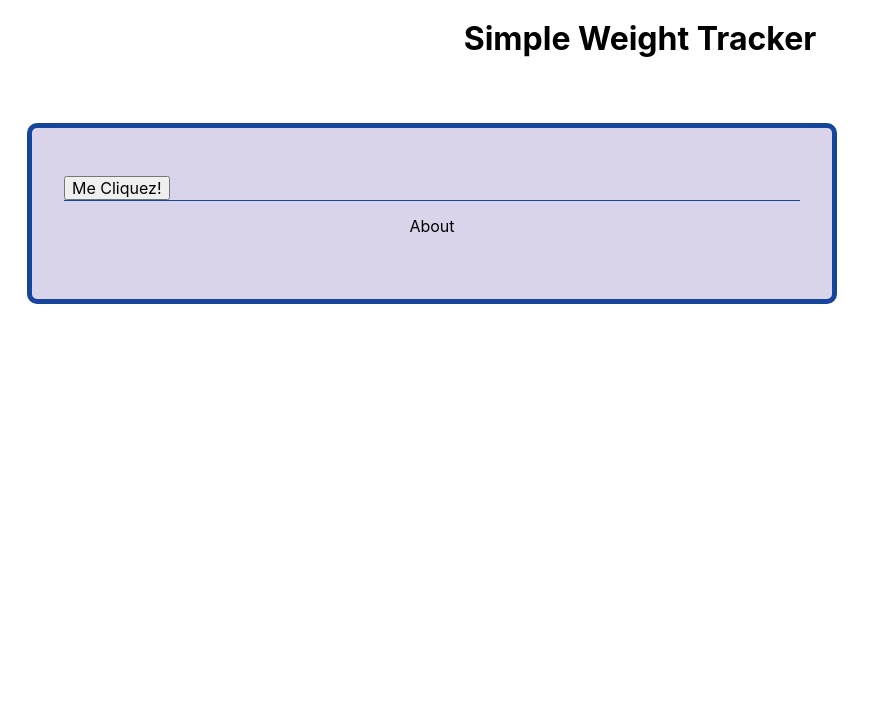
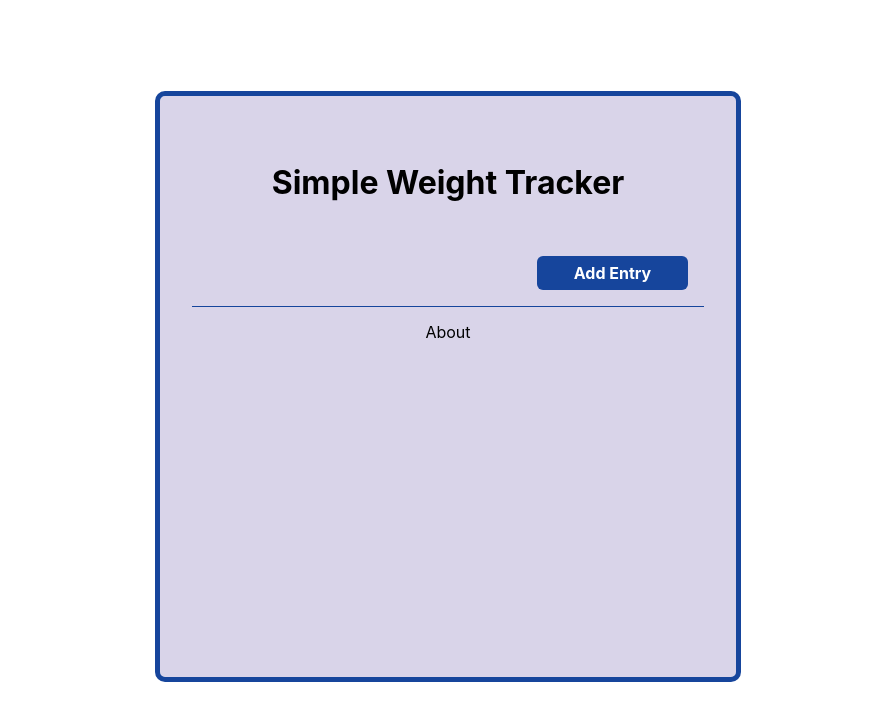
Before and after one commit to aziznal/react_weight_tracker, a React (Create React App) app: page / in a window 1280 px wide. Shown: the top 720 px of the page, without its empty margins (0-873 px from the left). Built offline with nearby package versions, Linux system fonts and the light colour scheme.

Commit message:
Setup simple grid to contain elements. Setup animation for add-weight menu.

```diff
--- a/src/App.js
+++ b/src/App.js
@@ -7,8 +7,6 @@ import './App.scss';
 
 import HomePage from './components/HomePage';
 import AboutPage from './components/AboutPage';
-
-import Header from "./components/Header";
 
 
 const App = () => {
@@ -23,9 +21,6 @@ const App = () => {
   return (
 
     <Router>
-
-      {/* ### */}
-      <Header />
 
       <Route path='/' exact render={() => (
 
--- a/src/App.scss
+++ b/src/App.scss
@@ -113,15 +113,15 @@ html {
 
   display: grid;
 
-  grid-template-columns: 2fr 1fr;
+  grid-template-columns: 3fr 2fr;
 
-  row-gap: 1em;
-  column-gap: 1em;
+  width: 75vw;
 
-  // justify-content: center;
-  // align-items: center;
+  margin-block-start: 6em;
+  margin-inline: auto;
 
-  margin: 2em;
+  justify-content: center;
+
 
 }
 
@@ -131,11 +131,19 @@ html {
 
   background-color: $primary;
 
+  box-sizing: border-box;
+
   padding: 3em 2em;
 
   border-radius: 5px;
 
   outline: 5px solid $dark;
+
+  // height: 600px;
+  height: 100%;
+  width: 100%;
+
+  z-index: 3;
 
 }
 
@@ -144,19 +152,46 @@ html {
 // ### Main Container Styles ### ### ### ### ### ### ### ### ### ### ### ### ### ### ### ### ### ### ### ### ### ###
 .weight-add-menu {
 
+  width: 100%;
+
   box-sizing: border-box;
 
   padding: 1em;
 
-  background-color: #cccccc;
+  background-color: #dbdbdb;
 
   border-radius: 6px;
   border: 5px solid #16459c;
 
   // border-left-width: 0;
 
+  transform-origin: left;
+  transform: translateX(-500px);
+
+  transition: 500ms transform ease-out;
+
+  z-index: 2;
+
 }
 
+
+.slide-from-left {
+
+  transition: 500ms transform ease-out;
+
+  transform: translateX(0px);
+
+
+}
+
+
+.add-weight-toggle-button {
+
+  margin-left: auto;
+
+  margin-block: 1em;
+
+}
 
 
 // ### Misc Styles ### ### ### ### ### ### ### ### ### ### ### ### ### ### ### ### ### ### ### ### ### ###
--- /dev/null
+++ b/src/components/AddWeight.js
@@ -0,0 +1,48 @@
+import React from 'react'
+
+
+import WeightForm from "./WeightForm";
+import MetricImperialSwitch from './WeightFormComponents/metricImperialSwitch';
+
+import SummarySection from './SummarySection';
+
+const AddWeight = ({ weight, setWeight, currentUnit, setUnit, measureDate, setMeasureDate, measureTime, setMeasureTime, onSubmit, showAddWeight}) => {
+    return (
+        <div className={"column weight-add-menu" + (showAddWeight === true ? " slide-from-left" : "") }>
+
+            <MetricImperialSwitch
+                currentUnit={currentUnit}
+                updateUnit={(newUnit) => setUnit(newUnit)}
+            />
+
+            <div className="separator"></div>
+
+            <WeightForm
+
+                weight={weight}
+                updateWeight={setWeight}
+                updateUnit={setUnit}
+                currentUnit={currentUnit}
+
+                updateDate={setMeasureDate}
+                updateTime={setMeasureTime}
+
+            />
+
+            <div className="separator"></div>
+
+
+            < SummarySection
+
+                currentUnit={currentUnit}
+                weight={weight}
+                date={measureDate}
+                time={measureTime}
+                onEntrySubmit={onSubmit}
+
+            />
+        </div>
+    )
+}
+
+export default AddWeight
--- a/src/components/HomePage.js
+++ b/src/components/HomePage.js
@@ -1,12 +1,10 @@
 import { Link } from 'react-router-dom';
-import {useState} from 'react';
+import { useState } from 'react';
 
 import BackendService from '../BackendService';
 
-import WeightForm from "./WeightForm";
-import MetricImperialSwitch from './WeightFormComponents/metricImperialSwitch';
-
-import SummarySection from './SummarySection';
+import AddWeight from './AddWeight';
+import Header from './Header';
 
 const HomePage = ({ weight, setWeight, currentUnit, setUnit, measureDate, setMeasureDate, measureTime, setMeasureTime }) => {
 
@@ -19,11 +17,12 @@ const HomePage = ({ weight, setWeight, currentUnit, setUnit, measureDate, setMea
     return (
         <div className="body-wrapper">
 
-
             <div className="homepage-container" >
 
-                <button onClick={ () => setShowAddWeight(!showAddWeight) }>
-                    Me Cliquez!
+                <Header />
+
+                <button className="btn add-weight-toggle-button" onClick={() => setShowAddWeight(!showAddWeight)}>
+                    Add Entry
                 </button>
 
                 <div className="separator"></div>
@@ -35,42 +34,26 @@ const HomePage = ({ weight, setWeight, currentUnit, setUnit, measureDate, setMea
 
             </div>
 
-            {
-                showAddWeight &&
-                <div className="column weight-add-menu slide-from-left">
-                    {/* ### */}
-                    <MetricImperialSwitch currentUnit={currentUnit} updateUnit={(newUnit) => setUnit(newUnit)} />
 
-                    <div className="separator"></div>
+            < AddWeight
 
-                    {/* ### */}
-                    <WeightForm
+                showAddWeight={showAddWeight}
 
-                        weight={weight}
-                        updateWeight={setWeight}
-                        updateUnit={setUnit}
-                        currentUnit={currentUnit}
+                weight={weight}
+                setWeight={setWeight}
 
-                        updateDate={setMeasureDate}
-                        updateTime={setMeasureTime}
+                currentUnit={currentUnit}
+                setUnit={setUnit}
 
-                    />
+                measureDate={measureDate}
+                setMeasureDate={setMeasureDate}
 
-                    <div className="separator"></div>
+                measureTime={measureTime}
+                setMeasureTime={setMeasureTime}
 
+                onSubmit={onSubmit}
+            />
 
-                    < SummarySection
-
-                        currentUnit={currentUnit}
-                        weight={weight}
-                        date={measureDate}
-                        time={measureTime}
-                        onEntrySubmit={onSubmit}
-
-                    />
-                </div>
-
-            }
 
         </div>
     )
--- a/src/components/SummarySection.js
+++ b/src/components/SummarySection.js
@@ -19,11 +19,32 @@ const SummarySection = ({ weight, currentUnit, date, time, onEntrySubmit }) => {
 
     }
 
+
+    const checkEntryIsValid = (entry) => {
+
+        let validity = (
+            entry.weight !== 0 &&
+            entry.date !== undefined &&
+            entry.time !== undefined
+        );
+
+        return validity;
+
+    }
+
+
     const onEntrySubmitWrapper = async () => {
 
         let entry = constructEntry();
 
-        await onEntrySubmit(entry);
+        if ( checkEntryIsValid(entry) ) {
+
+            await onEntrySubmit(entry);
+
+        } else {
+            alert("Must fill all fields with proper values before submitting, dweeb.")
+        }
+
 
     }
 
--- a/src/components/WeightFormComponents/DateFieldComponents/autoDate.js
+++ b/src/components/WeightFormComponents/DateFieldComponents/autoDate.js
@@ -12,35 +12,24 @@ function getTimeRightNow() {
 
 const AutoDateInput = ({ updateDate, updateTime }) => {
 
+  const setTimeAndDate = () => {
+
+    updateDate(getDateOfToday());
+    updateTime(getTimeRightNow());
+
+  }
+
 
   return (
     <div className="row">
 
       <h3 style={{marginRight: "1.5em"}}>Shortcuts</h3>
 
-      <button
 
-        className="btn"
-
-        onClick={() => updateDate(getDateOfToday)}
-
-      >
-
-          Today
+      <button className="btn" onClick={setTimeAndDate}>
+        Right Now
       </button>
 
-      <span>Or</span>
-
-      <button
-
-        className="btn"
-
-        onClick={() => updateTime(getTimeRightNow())}
-
-      >
-        Now
-
-      </button>
 
     </div>
   )
```
